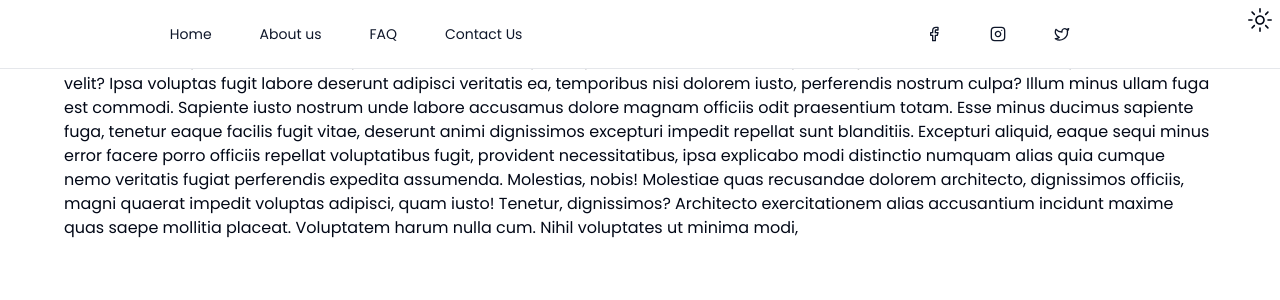
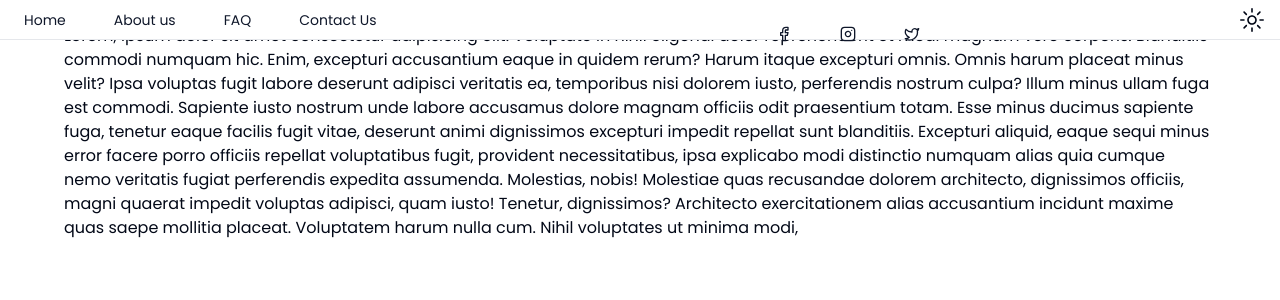
Before and after one commit to janaka4345/fashion-ecommerce, a Next.js app: page / in a window 1280 px wide. Shown: the top 300 px of the page. Built offline with nearby package versions, Linux system fonts and the light colour scheme.

Commit message:
feat:navbar

```diff
--- a/app/layout.js
+++ b/app/layout.js
@@ -20,7 +20,6 @@ export default function RootLayout({ children }) {
           attribute="class"
           defaultTheme="system"
           enableSystem
-          disableTransitionOnChange
         >
           <main className="flex flex-col  min-h-svh min-w-80 ">
             <div className="flex-grow flex-1">
--- a/components/Navbar.jsx
+++ b/components/Navbar.jsx
@@ -5,8 +5,8 @@ import ThemeToggle from "./ThemeToggle";
 
 export default function Navbar() {
   return (
-    <nav className="fixed start-0 top-0 z-20 hidden w-full border-b border-gray-200 bg-white dark:border-gray-600 dark:bg-gray-900  md:flex md:flex-row md:justify-between">
-      <div className="mx-auto flex w-fit max-w-screen-xl flex-row  flex-wrap items-center justify-between gap-4 p-4">
+    <nav className="fixed start-0 top-0 z-20 h-10 w-full border-b border-gray-200 bg-white dark:border-gray-600 dark:bg-gray-900  md:flex md:flex-row md:justify-center">
+      <div className=" flex w-fit max-w-screen-xl flex-row  flex-wrap items-center justify-start gap-4 px-2">
         {linkData.map((item) => (
           <Link
             key={item.name}
@@ -18,7 +18,7 @@ export default function Navbar() {
         ))}
       </div>
 
-      <div className="mx-auto flex w-fit max-w-screen-xl flex-row  flex-wrap items-center justify-between gap-4 p-4">
+      <div className="mx-auto hidden w-fit max-w-screen-xl flex-row flex-wrap  items-center justify-between gap-4 p-4 md:flex">
         {socialData.map((item) => (
           <Link
             key={item.name}
--- a/components/ThemeToggle.jsx
+++ b/components/ThemeToggle.jsx
@@ -7,16 +7,16 @@ export default function ThemeToggle() {
 
   return (
     <button
-      className="relative order-last flex  h-10 w-10 items-center justify-center"
+      className="relative order-last mr-2  flex h-10 w-10 items-center justify-center"
       onClick={() => setTheme(theme === "light" ? "dark" : "light")}
     >
       <Icon
-        className="absolute h-6 w-6 rotate-0  scale-100 transition-all dark:-rotate-90 dark:scale-0"
+        className="absolute h-6 w-6 rotate-0  scale-100 transition-all  dark:-rotate-90 dark:scale-0"
         name="sun"
       />
 
       <Icon
-        className="absolute h-6 w-6 rotate-90 scale-0 transition-all dark:rotate-0 dark:scale-100"
+        className="absolute h-6 w-6 rotate-90 scale-0  transition-all dark:rotate-0 dark:scale-100"
         name="moon"
       />
 
```
Also changed, not shown: public/icons/sprite.svg.
